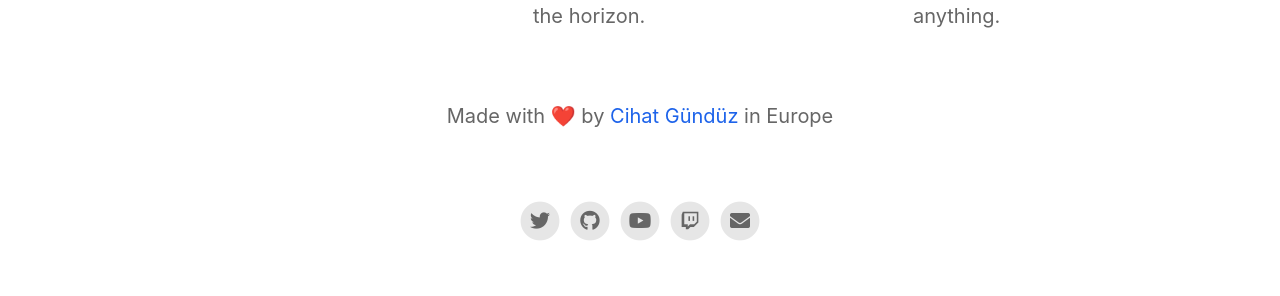
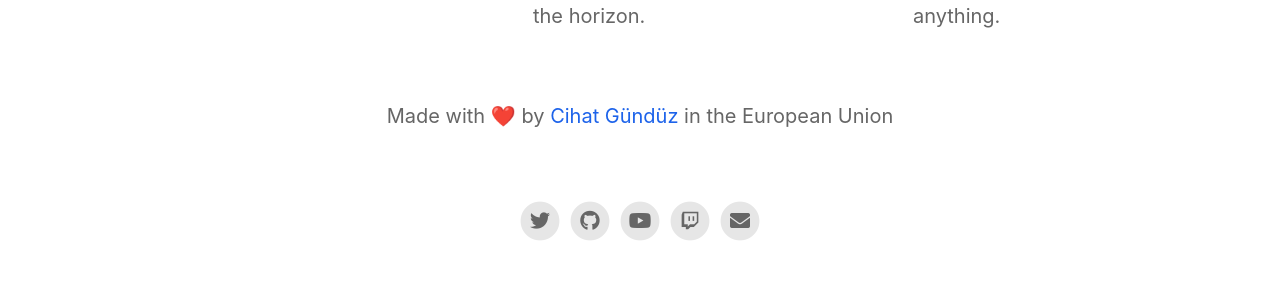
Before and after one commit to FlineDev/SCTranslator-LandingPage, a Jekyll site: the page built from index.html, in a window 1280 px wide. Shown: the part 1834-2130 px from the top of the page. Built offline with Jekyll 4.4.1, drawn with Linux system fonts in a browser that asks for light colours; nearby versions of some CDN libraries.

Commit message:
Change location from Europe to the European Union to be more clear

```diff
--- a/_config.yml
+++ b/_config.yml
@@ -22,7 +22,7 @@ enable_smart_app_banner                   : false
 # Information About Yourself
 your_name                                 : Cihat Gündüz
 your_link                                 : https://twitter.com/Jeehut
-your_city                                 : Europe
+your_city                                 : the European Union
 email_address                             : support@fline.dev
 facebook_username                         :
 instagram_username                        :
```
